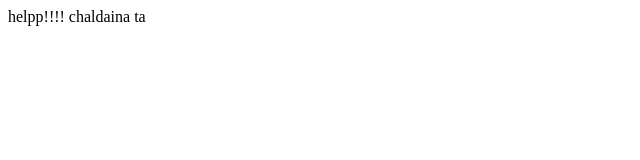
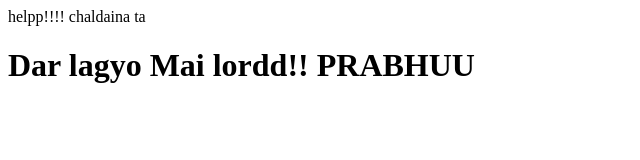
Before and after one commit to Aashish-Sth/Summer-Class-Git, a plain HTML site: page index.html in a window 1280 px wide. Shown: the whole page, without its empty margins (0-640 px from the left). Drawn offline with Linux system fonts and the light colour scheme.

Commit message:
Update index.html

```diff
--- a/index.html
+++ b/index.html
@@ -7,5 +7,6 @@
   </head>
   <body>
     <div>helpp!!!! chaldaina ta</div>
+    <h1>Dar lagyo Mai lordd!! PRABHUU</h1>
   </body>
 </html>
```
